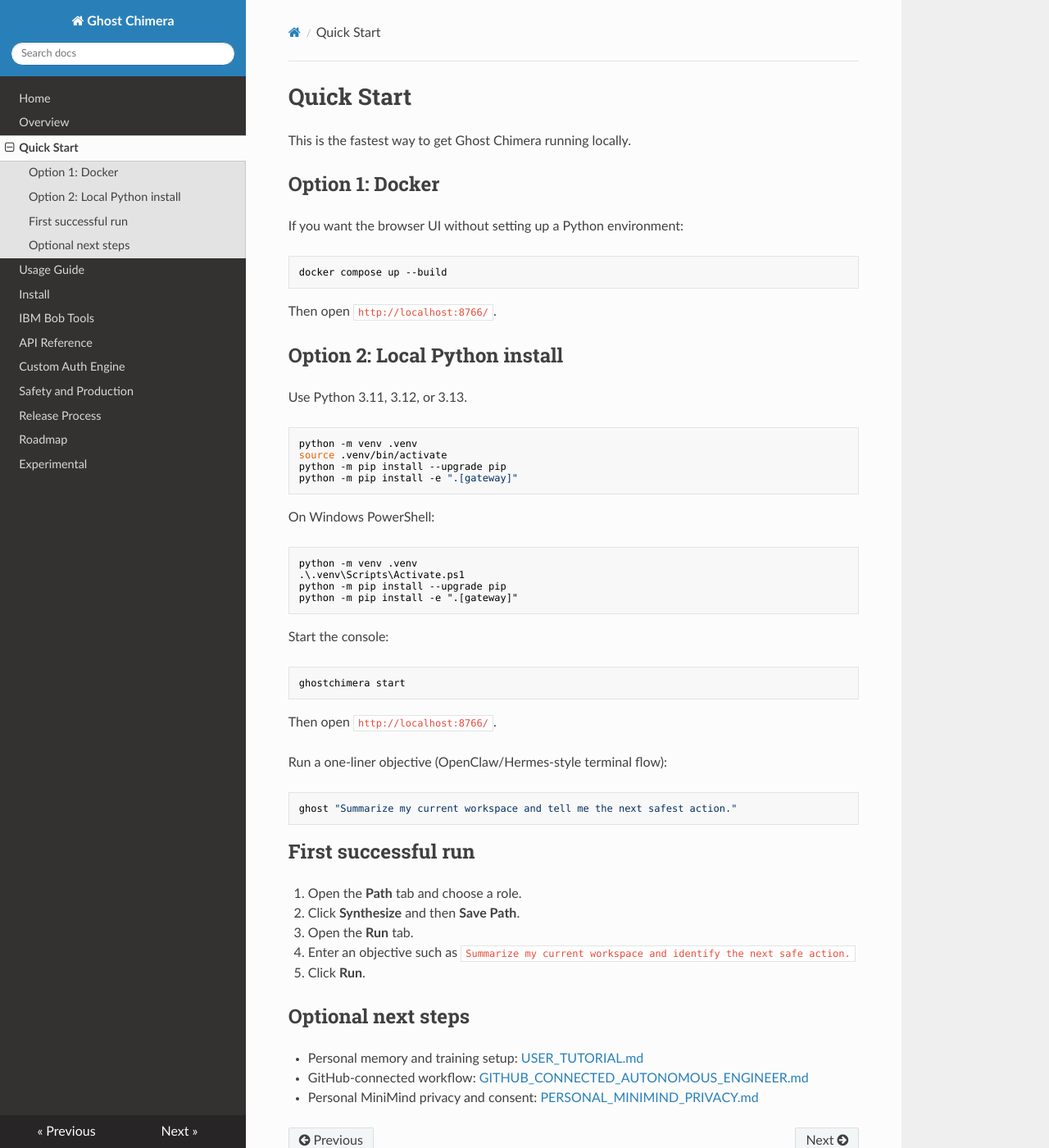
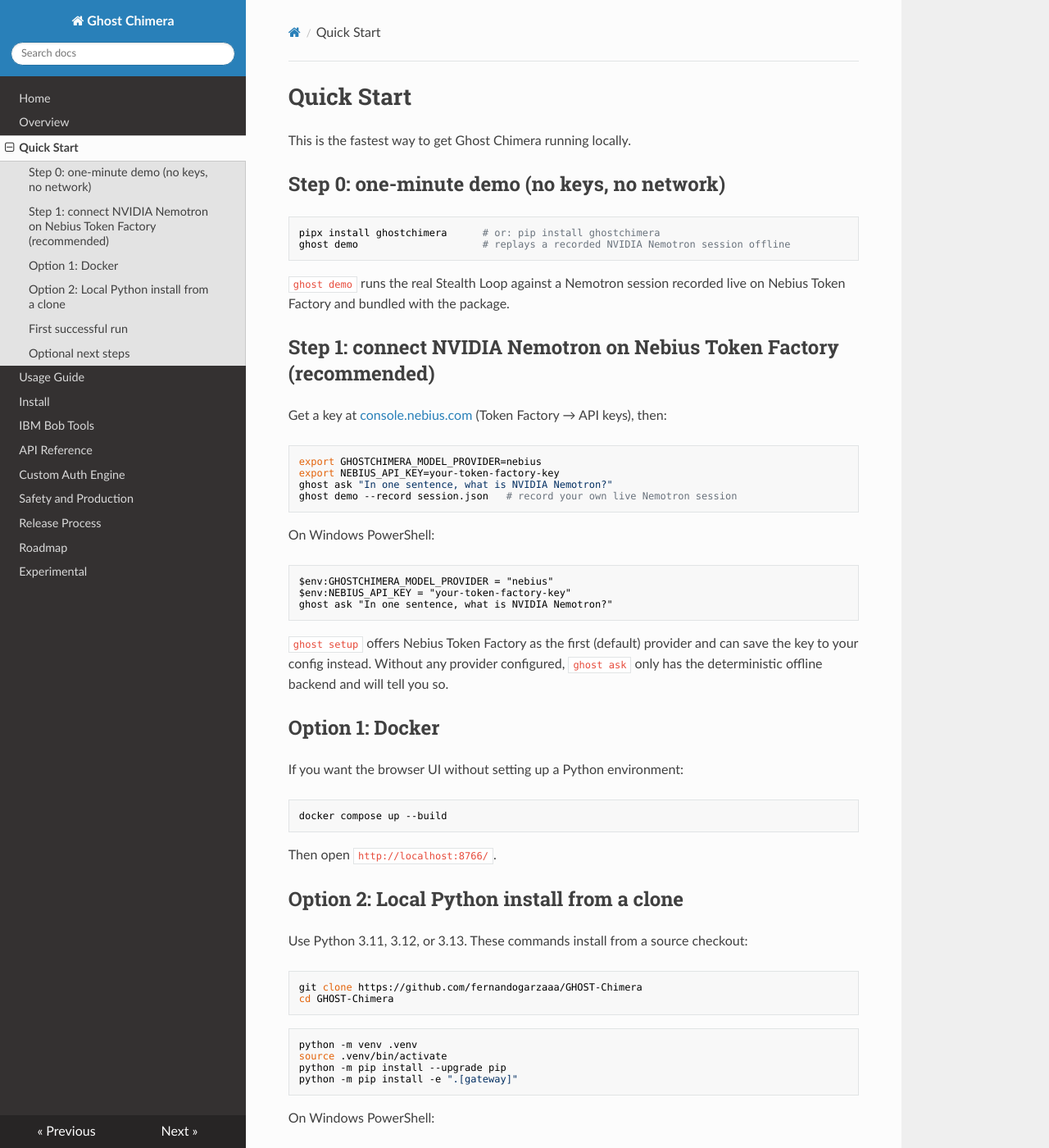
Before and after one commit to fernandogarzaaa/GHOST-Chimera, an MkDocs documentation site: the page built from docs/quick-start.md, in a window 1280 px wide and 1400 px high. Shown: the whole window at 82% size. Built offline with MkDocs 1.6.1, drawn with Linux system fonts in a browser that asks for light colours; nearby versions of some CDN libraries; some of the changed text lies outside the part shown.

Commit message:
fix(setup): Nebius Token Factory is the first/default provider; quick-start leads with ghost demo (newcomer P1-7)
The wizard's default was 'Free tiers' with Nebius 5th, and the non-interactive text never
mentioned Nebius. Provider ids and labels now live in one list (no index drift), Nebius is
option 1 and the Enter default, the headless text leads with 'ghost demo' and the
GHOSTCHIMERA_MODEL_PROVIDER=nebius / NEBIUS_API_KEY recipe (bash + PowerShell), and
docs/quick-start.md starts with the demo and the Nebius step and asks for a clone before
'pip install -e'.

````diff
--- a/docs/quick-start.md
+++ b/docs/quick-start.md
@@ -1,6 +1,39 @@
 # Quick Start
 
 This is the fastest way to get Ghost Chimera running locally.
+
+## Step 0: one-minute demo (no keys, no network)
+
+```bash
+pipx install ghostchimera      # or: pip install ghostchimera
+ghost demo                     # replays a recorded NVIDIA Nemotron session offline
+```
+
+`ghost demo` runs the real Stealth Loop against a Nemotron session recorded live on
+Nebius Token Factory and bundled with the package.
+
+## Step 1: connect NVIDIA Nemotron on Nebius Token Factory (recommended)
+
+Get a key at [console.nebius.com](https://console.nebius.com) (Token Factory → API keys), then:
+
+```bash
+export GHOSTCHIMERA_MODEL_PROVIDER=nebius
+export NEBIUS_API_KEY=your-token-factory-key
+ghost ask "In one sentence, what is NVIDIA Nemotron?"
+ghost demo --record session.json   # record your own live Nemotron session
+```
+
+On Windows PowerShell:
+
+```powershell
+$env:GHOSTCHIMERA_MODEL_PROVIDER = "nebius"
+$env:NEBIUS_API_KEY = "your-token-factory-key"
+ghost ask "In one sentence, what is NVIDIA Nemotron?"
+```
+
+`ghost setup` offers Nebius Token Factory as the first (default) provider and can save the
+key to your config instead. Without any provider configured, `ghost ask` only has the
+deterministic offline backend and will tell you so.
 
 ## Option 1: Docker
 
@@ -12,9 +45,14 @@
 
 Then open `http://localhost:8766/`.
 
-## Option 2: Local Python install
+## Option 2: Local Python install from a clone
 
-Use Python 3.11, 3.12, or 3.13.
+Use Python 3.11, 3.12, or 3.13. These commands install from a source checkout:
+
+```bash
+git clone https://github.com/fernandogarzaaa/GHOST-Chimera
+cd GHOST-Chimera
+```
 
 ```bash
 python -m venv .venv
@@ -40,7 +78,7 @@
 
 Then open `http://localhost:8766/`.
 
-Run a one-liner objective (OpenClaw/Hermes-style terminal flow):
+Run a one-liner objective (OpenClaw/Hermes-style terminal flow; needs a provider from Step 1):
 
 ```bash
 ghost "Summarize my current workspace and tell me the next safest action."
````
Also changed, not shown: 2 other files.
